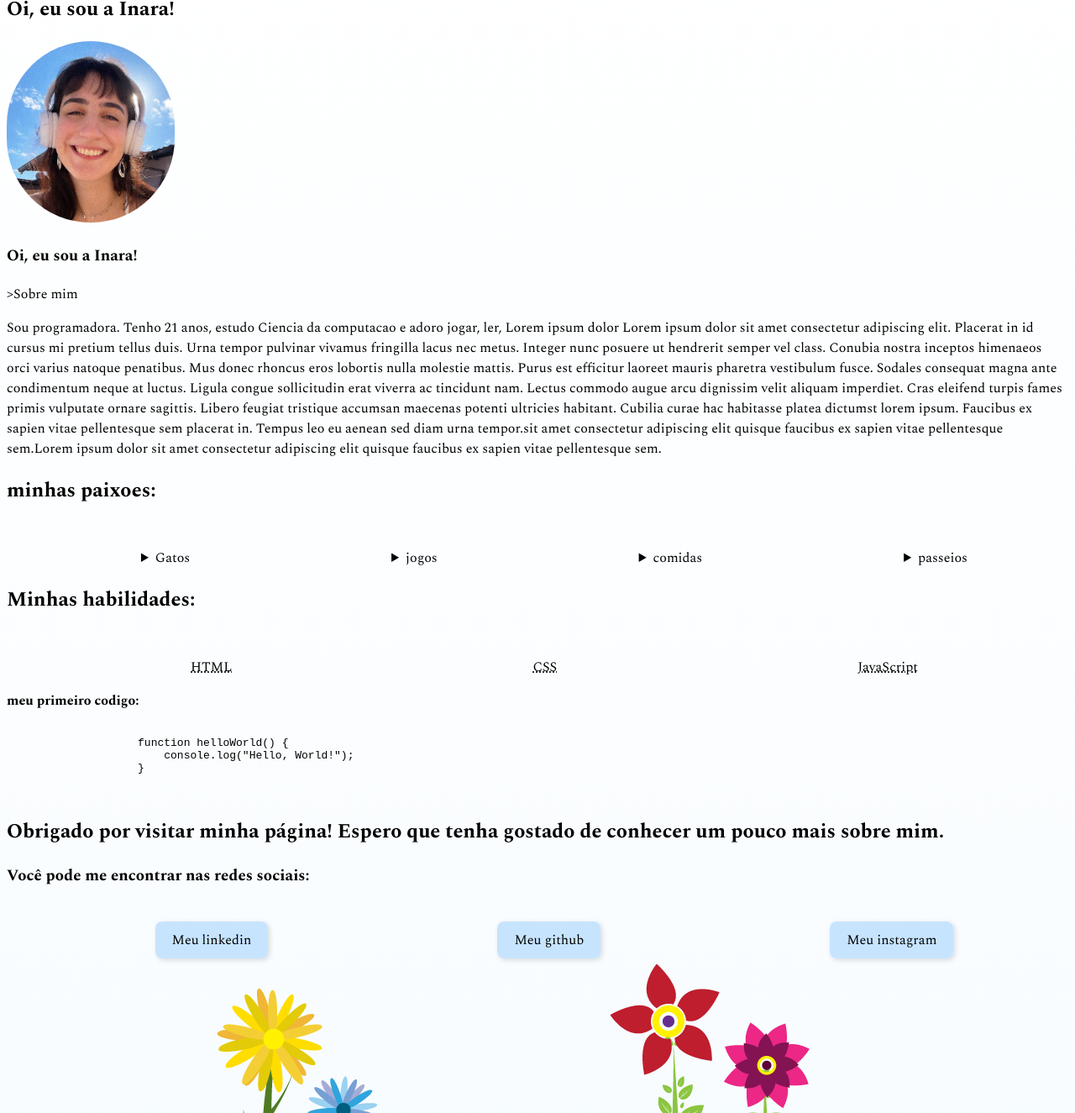
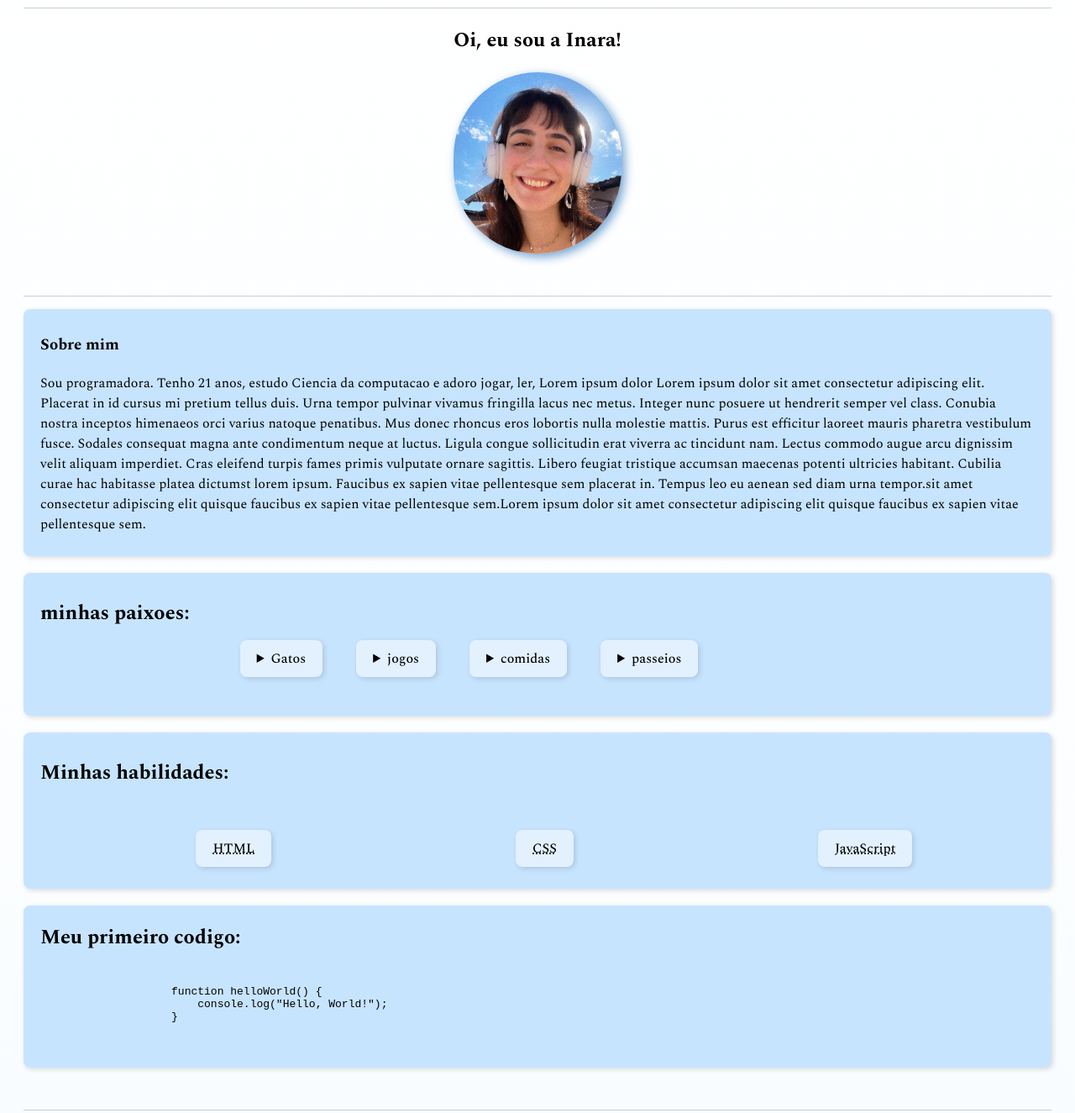
Before and after one commit to iiinaraaa/Trilha-FE, a plain HTML site: page desafio2/index.html in a window 1280 px wide. Shown: the part 263-1588 px from the top of the page at 84% size. Drawn offline with nearby package versions, Linux system fonts and the light colour scheme; a web font is replaced by a local one.

Commit message:
finishing challange two

```diff
--- a/desafio2/index.html
+++ b/desafio2/index.html
@@ -11,8 +11,6 @@
     <header class="header">
         <h1 class="name">Apresentação Pessoal</h1>
 
-
-
         <div>
             <ul class="index">
                 <li><a href="#sobre-mim">Sobre mim</a></li>
@@ -25,17 +23,22 @@
 
         <div class="linha"></div> <!-- a "bordinha separadora" -->
 
-        <h2>Oi, eu sou a Inara!</h2>
+
+        <div class="profile">
+            <h2>Oi, eu sou a Inara!</h2>
 
 
-        <img class="profile-image" src="assets/ina foto perfil.JPG" alt="foto inara">
+            <img class="profile-image" src="assets/ina foto perfil.JPG" alt="foto inara">
+        </div>
+
+        <div class="linha"></div> <!-- a "bordinha separadora" -->
 
 
+        <div class="about-me">
+            <h3 id="sobre-mim">Sobre mim</h3>
 
-        <h3 id="sobre-mim">Oi, eu sou a Inara!</h2>
-        >Sobre mim</h3>
-
-        <p>Sou programadora. Tenho 21 anos, estudo Ciencia da computacao e adoro jogar, ler, Lorem ipsum dolor  Lorem ipsum dolor sit amet consectetur adipiscing elit. Placerat in id cursus mi pretium tellus duis. Urna tempor pulvinar vivamus fringilla lacus nec metus. Integer nunc posuere ut hendrerit semper vel class. Conubia nostra inceptos himenaeos orci varius natoque penatibus. Mus donec rhoncus eros lobortis nulla molestie mattis. Purus est efficitur laoreet mauris pharetra vestibulum fusce. Sodales consequat magna ante condimentum neque at luctus. Ligula congue sollicitudin erat viverra ac tincidunt nam. Lectus commodo augue arcu dignissim velit aliquam imperdiet. Cras eleifend turpis fames primis vulputate ornare sagittis. Libero feugiat tristique accumsan maecenas potenti ultricies habitant. Cubilia curae hac habitasse platea dictumst lorem ipsum. Faucibus ex sapien vitae pellentesque sem placerat in. Tempus leo eu aenean sed diam urna tempor.sit amet consectetur adipiscing elit quisque faucibus ex sapien vitae pellentesque sem.Lorem ipsum dolor sit amet consectetur adipiscing elit quisque faucibus ex sapien vitae pellentesque sem.</p>
+            <p>Sou programadora. Tenho 21 anos, estudo Ciencia da computacao e adoro jogar, ler, Lorem ipsum dolor  Lorem ipsum dolor sit amet consectetur adipiscing elit. Placerat in id cursus mi pretium tellus duis. Urna tempor pulvinar vivamus fringilla lacus nec metus. Integer nunc posuere ut hendrerit semper vel class. Conubia nostra inceptos himenaeos orci varius natoque penatibus. Mus donec rhoncus eros lobortis nulla molestie mattis. Purus est efficitur laoreet mauris pharetra vestibulum fusce. Sodales consequat magna ante condimentum neque at luctus. Ligula congue sollicitudin erat viverra ac tincidunt nam. Lectus commodo augue arcu dignissim velit aliquam imperdiet. Cras eleifend turpis fames primis vulputate ornare sagittis. Libero feugiat tristique accumsan maecenas potenti ultricies habitant. Cubilia curae hac habitasse platea dictumst lorem ipsum. Faucibus ex sapien vitae pellentesque sem placerat in. Tempus leo eu aenean sed diam urna tempor.sit amet consectetur adipiscing elit quisque faucibus ex sapien vitae pellentesque sem.Lorem ipsum dolor sit amet consectetur adipiscing elit quisque faucibus ex sapien vitae pellentesque sem.</p>
+        </div>
     </header>
 
     <main>
@@ -44,7 +47,7 @@
             <h2>minhas paixoes:</h2>
             <ul>
                 <li>
-                    <details>
+                    <details class="details">
                         <summary>Gatos</summary>
                         <p>Gosto muito de gatos, adoro ir no gato cafe, e passear com meus nenecos</p>
                         <img src="assets/catgif.gif" alt="cat git" width="200" height="200">
@@ -52,7 +55,7 @@
                 </li>
 
                 <li>
-                    <details>
+                    <details class="details">
                         <summary>jogos</summary>
                         <p>Gosto de stardew valley, fields of mistria, sillent hill, undertale...</p>
                         <img src="assets/stardew valley.png" alt="stardew valley" width="200" height="200">
@@ -60,7 +63,7 @@
                 </li>
 
                 <li>
-                    <details>
+                    <details class="details">
                         <summary>comidas</summary>
                         <p>macarrao, bolo de morango com suspiro, subway... sou vegetariana!</p>
                         <img src="assets/morango.png" alt="morango" width="300" height="200">
@@ -68,7 +71,7 @@
                 </li>
 
                 <li>
-                    <details>
+                    <details class="details">
                         <summary>passeios</summary>
                         <p>gato cafe, casa da raissa, praia, piquenique, cinema, restaurantes legais, blablabla</p>
                         <img src="assets/piquenique2.png" alt="piquenique" width="210" height="210">
@@ -80,14 +83,14 @@
         <section id="minhas-habilidades">
             <h2>Minhas habilidades:</h2>
             <ul>
-                <li><abbr title="HyperText Markup Language">HTML</abbr></li>
-                <li><abbr title="Cascading Style Sheets">CSS</abbr></li>
-                <li><abbr title="Linguagem de Programacao">JavaScript</abbr></li>
+                <li class="list"><abbr title="HyperText Markup Language">HTML</abbr></li>
+                <li class="list"><abbr title="Cascading Style Sheets">CSS</abbr></li>
+                <li class="list"><abbr title="Linguagem de Programacao">JavaScript</abbr></li>
             </ul>
         </section>
 
         <section id="primeiro-codigo">
-                <p></p><strong>meu primeiro codigo:</strong></p>
+                <p class="subtitulo-primeiro-codigo">Meu primeiro codigo:</p> <!-- o strong aq dentro n funcionou -->
                 <pre>
                 <code>
                     function helloWorld() {
@@ -99,8 +102,10 @@
 
     </main>
 
+    <div class="linha"></div> <!-- a "bordinha separadora" -->
+
     <footer>
-        <h2>Obrigado por visitar minha página! Espero que tenha gostado de conhecer um pouco mais sobre mim.</h2>
+        <h2 class="thanks">Obrigado por visitar minha página! Espero que tenha gostado de conhecer um pouco mais sobre mim.</h2>
 
         <h3 id="contatos">Você pode me encontrar nas redes sociais:</h3>
 
@@ -112,7 +117,7 @@
             </ul>
         </div>
 
-        <img src="assets/footer.png" alt="footer image">
+        <img class="footer-image" src="assets/footer.png" alt="footer image">
     </footer>
 </body>
 </html>
--- a/desafio2/style.css
+++ b/desafio2/style.css
@@ -6,7 +6,17 @@
    -estilizar foto (por borda ou box shadow enfim)
    -botao precisa ter box shadow, foto so se ficar bom
    -botar uma parte do site colorido background
-  - botao tem que ter uma border, um contorno.*/
+  - botao tem que ter uma border, um contorno.
+
+
+
+
+  - usar hover depois de arrumar tudinho
+
+  - ver sobre flex flow pra quebrar oos elementos pra baixo
+
+  - anotar sobre gap
+  */
 
 
 @import url('https://fonts.googleapis.com/css2?family=Pattaya&display=swap');
@@ -20,13 +30,18 @@ body {
     font-weight: 200;
     font-style: normal;
     background-image: linear-gradient(to top, #e2f3ff 0,1%, #ffffff);
+    padding: 20px;
 }
 
 .name {
     font-family: "Pattaya", cursive;
     font-weight: 400;
     font-size: 60px;
-    border-bottom: 1px solid #ccc;
+    margin-bottom: 60px; /* queria por o border mais afastado do h1, mas n ta rolando... */
+
+    display: flex;
+    justify-content: center;
+    box-shadow: #71a3d1 4px 4px 12px;
 }
 
 ul {
@@ -34,6 +49,7 @@ ul {
     justify-content: space-around;
     margin-top: 50px;
     list-style: none; /* isso aqui tira as bolinhas */
+    font-weight: 500;
 }
 
 a {
@@ -46,6 +62,10 @@ a {
   transition: background-color 0.3s ease;
 }
 
+a:hover {
+  background-color: #b5d6f8;
+}
+
 .linha {
     border-bottom: 1px solid #ccc;
     margin-top: 50px;
@@ -54,5 +74,103 @@ a {
 .profile-image {
     width: 200px;
     border-radius: 400px;
+    box-shadow: 4px 4px 12px #71a3d1;
 
 }
+
+#minhas-paixoes {
+  background-color: #c7e4ff;
+  color: rgb(0, 0, 0);
+  padding: 10px 20px;
+  border-radius: 8px;
+  box-shadow: 2px 2px 6px rgba(0, 0, 0, 0.14);
+  margin-top: 20px;
+  display: flex;
+  flex-direction: row;
+  flex-wrap: wrap;
+}
+
+.details {
+    background-color: #e3f1ff;
+    color: #000000;
+    padding: 10px 20px;
+    border-radius: 8px;
+    box-shadow: 2px 2px 6px rgba(0, 0, 0, 0.14);
+    margin: 20px;
+    transition: background-color 0.3s ease;
+}
+
+details:hover {
+  background-color: #d1e6ff;
+}
+
+#minhas-habilidades {
+  background-color: #c7e4ff;
+  color: rgb(0, 0, 0);
+  padding: 10px 20px;
+  border-radius: 8px;
+  box-shadow: 2px 2px 6px rgba(0, 0, 0, 0.14);
+  margin-top: 20px;
+}
+
+.list {
+    background-color: #e3f1ff;
+    color: #000000;
+    padding: 10px 20px;
+    border-radius: 8px;
+    box-shadow: 2px 2px 6px rgba(0, 0, 0, 0.14);
+    display: flex;
+    justify-content: flex-end; /* ele ignorou totalmente isso */
+    transition: background-color 0.3s ease;
+}
+
+.list:hover {
+  background-color: #d1e6ff;
+}
+
+#primeiro-codigo {
+  background-color: #c7e4ff;
+  color: rgb(0, 0, 0);
+  padding: 10px 20px;
+  border-radius: 8px;
+  box-shadow: 2px 2px 6px rgba(0, 0, 0, 0.14);
+  transition: background-color 0.3s ease;
+  margin-top: 20px;
+}
+
+.subtitulo-primeiro-codigo {
+  font-weight: bold;
+  font-size: 1.5em;
+  margin-top: 10px;
+}
+
+.footer-image {
+    width: 100%;
+    height: 200px;
+    margin-top: 40px;
+    display: block;
+    opacity: 0.8;
+    overflow: hidden; /* a intencao disso aqui era cortar a imagem... */
+    object-fit: contain;
+}
+
+.about-me {
+  background-color: #c7e4ff;
+  color: rgb(0, 0, 0);
+  padding: 10px 20px;
+  border-radius: 8px;
+  box-shadow: 2px 2px 6px rgba(0, 0, 0, 0.14);
+  margin-top: 15px;
+  font-weight: 400;
+}
+
+.profile {
+    display: flex;
+    flex-direction: column;
+    align-items: center;
+}
+
+.thanks {
+    margin-bottom: 40px;
+    margin-top: 40px;
+}
```
Also changed, not shown: index.html (+0 -1 lines).
